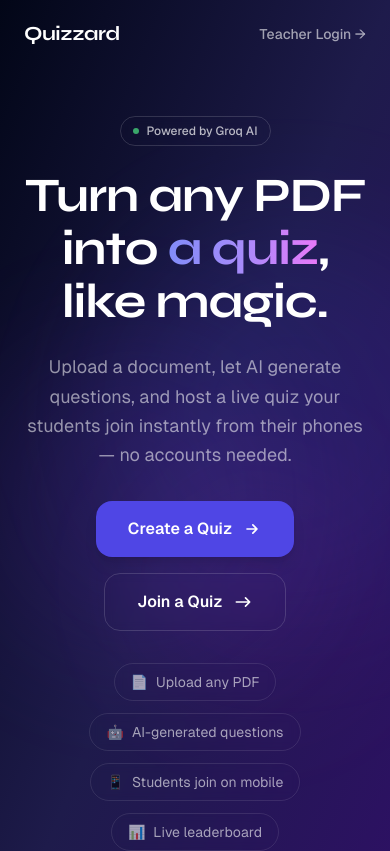
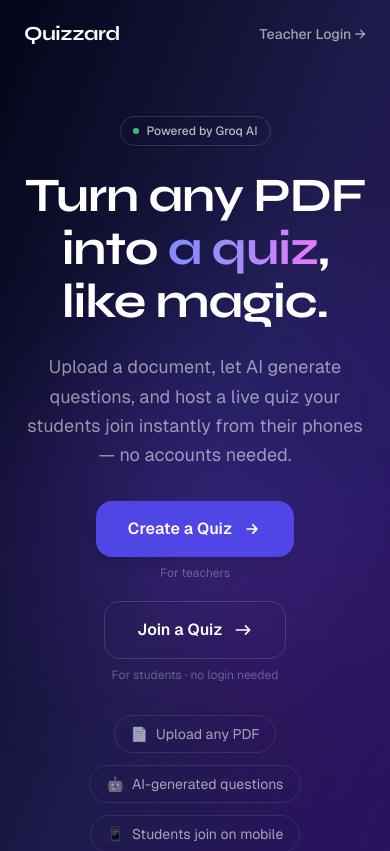
Before and after one commit to yaswanthme007/quizzard, a Next.js app: page / in a window 390 px wide. Shown: the top 851 px of the page. Built offline with nearby package versions, Linux system fonts and the light colour scheme.

Commit message:
Fix PDF extraction on Vercel, add student join flow, split dashboard by role

```diff
--- a/app/api/extract-pdf/route.ts
+++ b/app/api/extract-pdf/route.ts
@@ -1,9 +1,13 @@
 import { PDFParse } from "pdf-parse";
 import { NextRequest, NextResponse } from "next/server";
+
+export const runtime = "nodejs";
+export const maxDuration = 60;
 
 const MAX_BYTES = 20 * 1024 * 1024;
 
 export async function POST(request: NextRequest) {
+  try {
     let formData: FormData;
     try {
       formData = await request.formData();
@@ -37,4 +41,8 @@ export async function POST(request: NextRequest) {
     }
 
     return NextResponse.json({ text, charCount: text.length });
+  } catch (err) {
+    const message = err instanceof Error ? err.message : "Unexpected server error.";
+    return NextResponse.json({ error: message }, { status: 500 });
   }
+}
--- a/app/dashboard/PdfUploader.tsx
+++ b/app/dashboard/PdfUploader.tsx
@@ -46,6 +46,10 @@ export default function PdfUploader({ hasApiKey }: { hasApiKey: boolean }) {
       body.append("file", file);
 
       const res = await fetch("/api/extract-pdf", { method: "POST", body });
+      const contentType = res.headers.get("content-type") ?? "";
+      if (!contentType.includes("application/json")) {
+        throw new Error(`Server error (${res.status}). Please try again.`);
+      }
       const data = await res.json();
       if (!res.ok) throw new Error(data.error ?? "Extraction failed.");
       setResult(data as ExtractionResult);
--- a/app/login/page.tsx
+++ b/app/login/page.tsx
@@ -1,6 +1,7 @@
 "use client";
 
 import { useState } from "react";
+import Link from "next/link";
 import { useRouter } from "next/navigation";
 import { motion, AnimatePresence } from "framer-motion";
 import { createSupabaseBrowserClient } from "@/lib/supabase-browser";
@@ -217,6 +218,13 @@ export default function LoginPage() {
             {loading ? "Please wait…" : mode === "signin" ? "Sign In" : "Create Account"}
           </motion.button>
         </form>
+
+        <p className="mt-6 text-center text-sm text-white/30">
+          Joining a quiz?{" "}
+          <Link href="/join" className="text-indigo-400 hover:text-indigo-300 font-medium transition-colors">
+            Enter your room code here →
+          </Link>
+        </p>
       </motion.div>
     </div>
   );
--- a/app/page.tsx
+++ b/app/page.tsx
@@ -81,13 +81,15 @@ export default function LandingPage() {
           </motion.p>
 
           {/* CTAs */}
-          <motion.div variants={fadeUp} className="flex flex-col sm:flex-row gap-4 justify-center pt-2">
+          <motion.div variants={fadeUp} className="flex flex-col sm:flex-row gap-5 justify-center pt-2">
+            {/* Teacher path */}
+            <div className="flex flex-col items-center gap-2">
               <motion.div
                 whileHover={reduced ? {} : { scale: 1.03, boxShadow: "0 0 32px rgba(99,102,241,0.5)" }}
                 whileTap={reduced ? {} : { scale: 0.97 }}
               >
                 <Link
-                href="/dashboard"
+                  href="/login"
                   className="inline-flex items-center justify-center gap-2.5 px-8 py-4 bg-indigo-600 hover:bg-indigo-500 text-white text-base font-semibold rounded-2xl transition-colors duration-200 shadow-lg"
                 >
                   Create a Quiz
@@ -96,6 +98,11 @@ export default function LandingPage() {
                   </svg>
                 </Link>
               </motion.div>
+              <span className="text-xs text-white/30">For teachers</span>
+            </div>
+
+            {/* Student path */}
+            <div className="flex flex-col items-center gap-2">
               <motion.div
                 whileHover={reduced ? {} : { scale: 1.03, boxShadow: "0 0 24px rgba(255,255,255,0.08)" }}
                 whileTap={reduced ? {} : { scale: 0.97 }}
@@ -110,6 +117,8 @@ export default function LandingPage() {
                   </svg>
                 </Link>
               </motion.div>
+              <span className="text-xs text-white/30">For students · no login needed</span>
+            </div>
           </motion.div>
 
           {/* Feature pills */}
```
Lines whose indentation alone changed are shown as unchanged.
